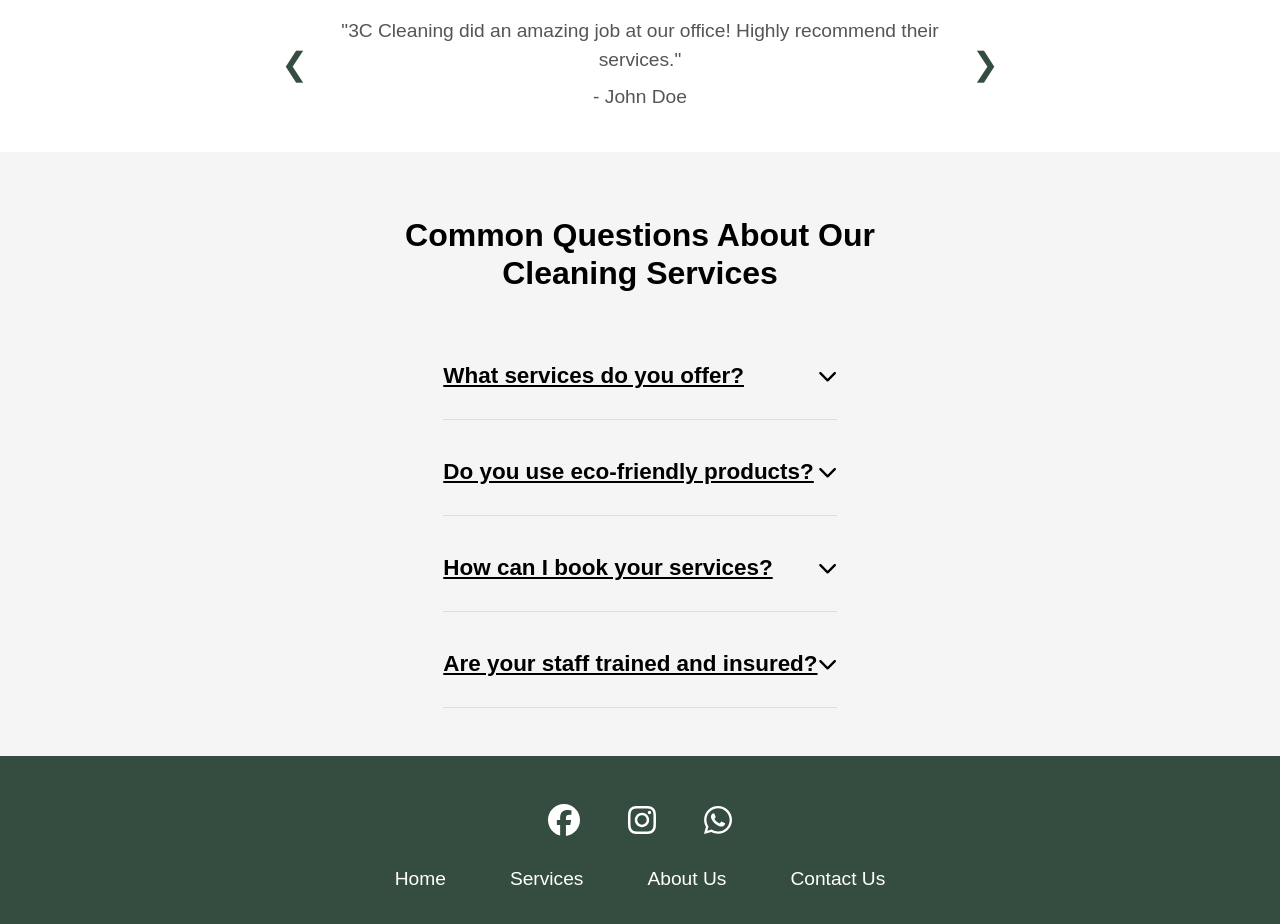
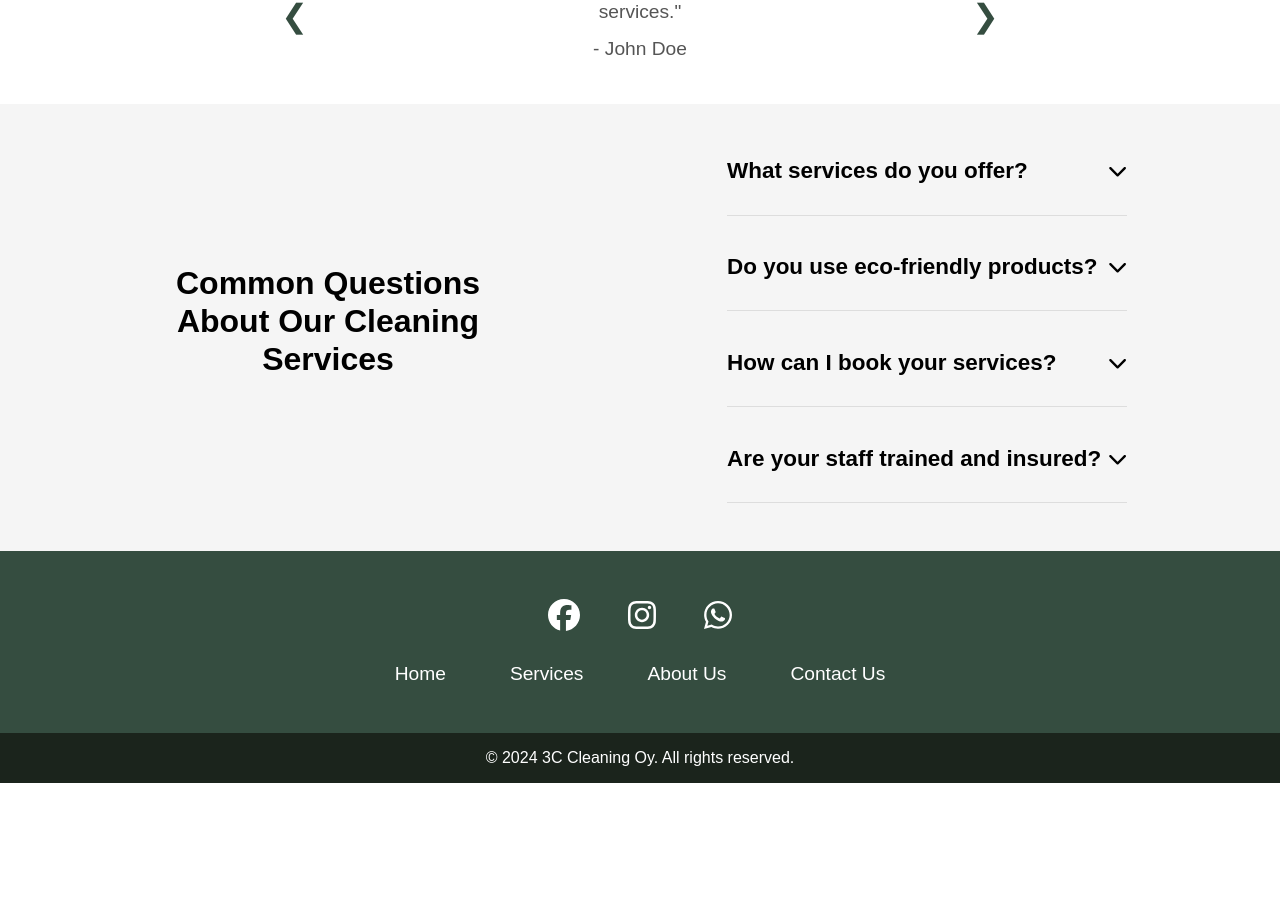
Before and after one commit to ELNAUL99/3C-Cleaning, a React (Create React App) app: page / in a window 1280 px wide. Shown: the part 1576-2500 px from the top of the page. After the commit the page ends 2359 px from the top, so only its background shows below. Built offline with nearby package versions, Linux system fonts and the light colour scheme.

Commit message:
update FAQ section

```diff
--- a/src/sections/FAQ.tsx
+++ b/src/sections/FAQ.tsx
@@ -11,10 +11,14 @@ const faqs = [
 ];
 
 const Faq: React.FC = () => {
-  const [activeIndex, setActiveIndex] = useState<number | null>(null);
+  const [openIndices, setOpenIndices] = useState<number[]>([]);
 
   const toggleFaq = (index: number) => {
-    setActiveIndex(activeIndex === index ? null : index);
+    if (openIndices.includes(index)) {
+      setOpenIndices(openIndices.filter((i) => i !== index));
+    } else {
+      setOpenIndices([...openIndices, index]);
+    }
   };
 
   return (
@@ -28,9 +32,9 @@ const Faq: React.FC = () => {
             <div key={index} className="faq-item">
               <div className="faq-question" onClick={() => toggleFaq(index)}>
                 <h3>{faq.question}</h3>
-                <FontAwesomeIcon icon={activeIndex === index ? faChevronUp : faChevronDown} />
+                <FontAwesomeIcon icon={openIndices.includes(index) ? faChevronUp : faChevronDown} />
               </div>
-              {activeIndex === index && (
+              {openIndices.includes(index) && (
                 <div className="faq-answer">
                   <p>{faq.answer}</p>
                 </div>
--- a/src/styles/_contact.scss
+++ b/src/styles/_contact.scss
@@ -1,7 +1,7 @@
 .contact-container {
   display: flex;
   justify-content: space-between;
-  padding: 2rem;
+  padding: 5rem;
   position: relative;
 
   .contact-form-section, .contact-info-section {
--- a/src/styles/_faq.scss
+++ b/src/styles/_faq.scss
@@ -5,22 +5,27 @@
 
   .faq-content {
     display: flex;
-    flex-direction: column;
-    align-items: center;
-    gap: 2rem;
+    justify-content: center;
+    gap: 4rem;
+    flex-wrap: wrap;
 
     .faq-heading {
-      max-width: 600px; // Adjusted max-width to make the heading span multiple lines
+      flex: 1;
+      text-align: center;
+      max-width: 350px;
+      margin-top: 6rem;
+      margin-right: 10rem;
 
       h3 {
-        font-size: 2rem; // Enlarged the heading
-        line-height: 1.2; // Allow heading to span multiple lines
+        font-size: 2rem;
+        line-height: 1.2;
         margin-bottom: 1rem;
       }
     }
 
     .faq-qa {
-      max-width: 600px; // Ensure the Q&A section is centered
+      flex: 1;
+      max-width: 400px;
 
       .faq-item {
         margin-bottom: 1rem;
@@ -35,7 +40,6 @@
           margin-bottom: 0.5rem;
           border-bottom: 1px solid #ddd;
           padding-bottom: 0.5rem;
-          text-decoration: underline;
 
           &:hover {
             color: #354d40;
@@ -46,8 +50,8 @@
           font-size: 1rem;
           line-height: 1.5;
           padding-left: 1rem;
-          border-left: 2px solid #354d40;
           margin-top: 0.5rem;
+          text-align: left;
         }
       }
     }
--- a/src/styles/main.scss
+++ b/src/styles/main.scss
@@ -19,5 +19,5 @@ body {
 }
 
 main{
-  padding-top: 8rem;
+  padding-top: 5rem;
 }
```
